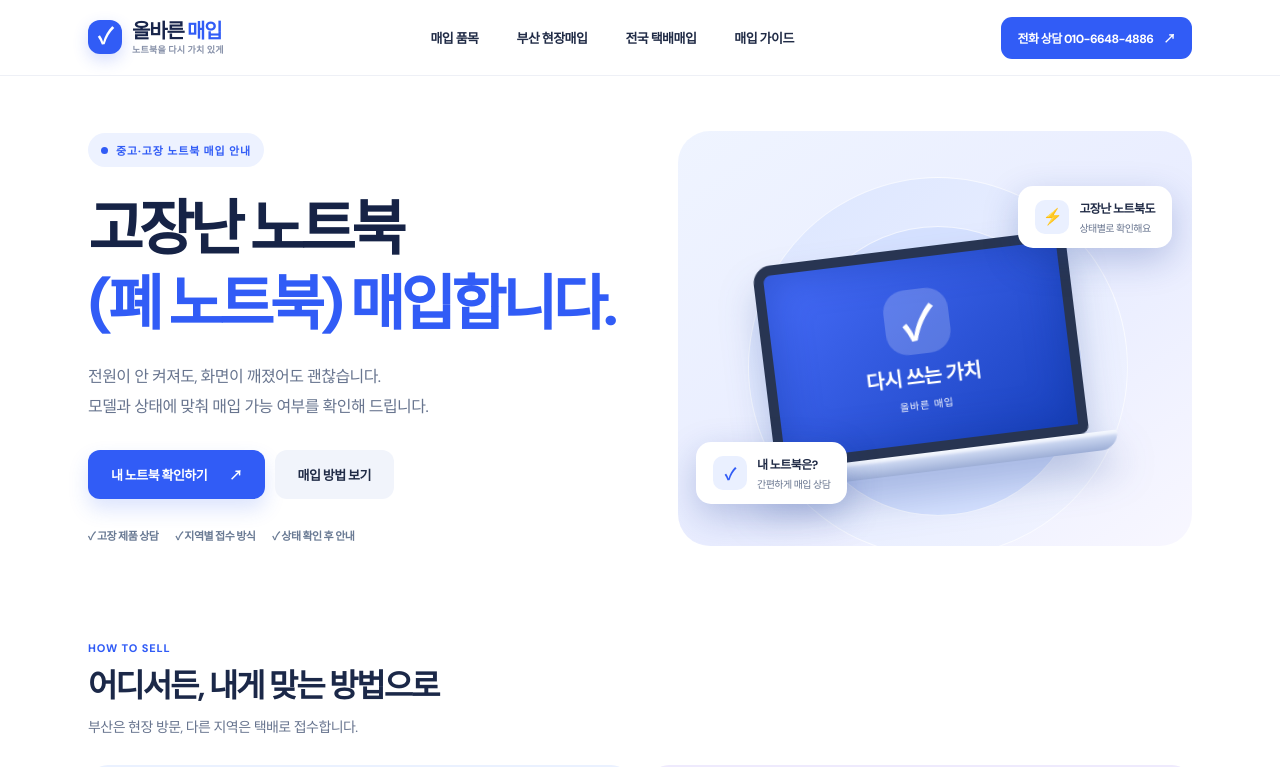
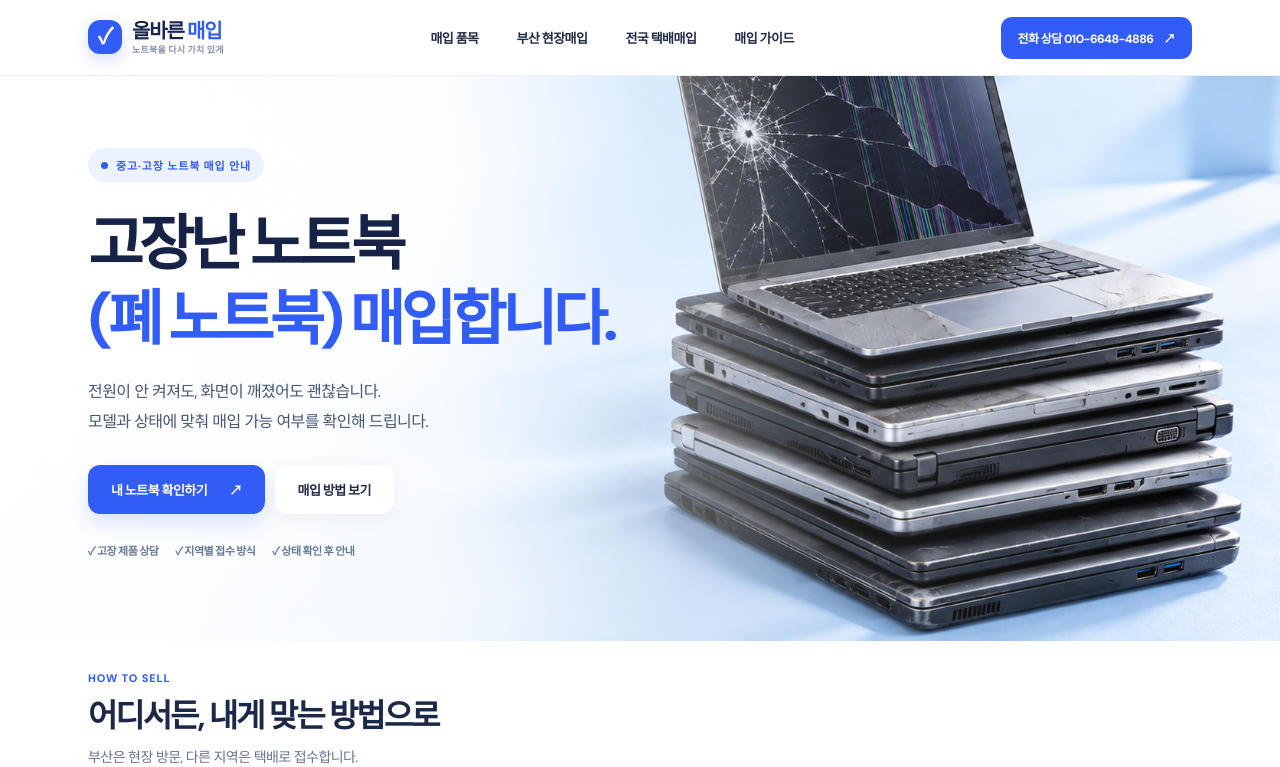
Before and after one commit to cms459800-wq/olbareun-laptop, a Next.js app: page / in a window 1280 px wide. Shown: the top 767 px of the page. Built offline with nearby package versions, Linux system fonts and the light colour scheme; no server answers.

Commit message:
Use uploaded laptop stack photo as main hero background

```diff
--- a/src/app/page.tsx
+++ b/src/app/page.tsx
@@ -19,7 +19,7 @@ const conditionIcons={
 } as const;
 
 export default function Home(){return <main>
-  <section className="hero shell"><div className="hero-copy"><div className="eyebrow"><span className="dot"/> 중고·고장 노트북 매입 안내</div><h1>고장난 노트북<br/><em>(폐 노트북) 매입합니다.</em></h1><p>전원이 안 켜져도, 화면이 깨졌어도 괜찮습니다.<br/>모델과 상태에 맞춰 매입 가능 여부를 확인해 드립니다.</p><div className="hero-actions"><Link className="button primary" href="#estimate">내 노트북 확인하기 <span>↗</span></Link><Link className="button light" href="#how">매입 방법 보기</Link></div><div className="hero-trust"><span>✓ 고장 제품 상담</span><span>✓ 지역별 접수 방식</span><span>✓ 상태 확인 후 안내</span></div></div><div className="hero-art" aria-label="노트북 매입 방식 안내"><div className="orb orb-one"/><div className="orb orb-two"/><div className="laptop"><div className="screen"><div className="screen-check">✓</div><strong>다시 쓰는 가치</strong><span>올바른 매입</span></div><div className="keyboard"/></div><div className="float-card card-top"><span>⚡</span><div><b>고장난 노트북도</b><small>상태별로 확인해요</small></div></div><div className="float-card card-bottom"><span>✓</span><div><b>내 노트북은?</b><small>간편하게 매입 상담</small></div></div></div></section>
+  <section className="hero-photo"><Image className="hero-background-image" src="/uploads/hero-laptop.png" alt="" fill priority sizes="100vw"/><div className="hero shell"><div className="hero-copy"><div className="eyebrow"><span className="dot"/> 중고·고장 노트북 매입 안내</div><h1>고장난 노트북<br/><em>(폐 노트북) 매입합니다.</em></h1><p>전원이 안 켜져도, 화면이 깨졌어도 괜찮습니다.<br/>모델과 상태에 맞춰 매입 가능 여부를 확인해 드립니다.</p><div className="hero-actions"><Link className="button primary" href="#estimate">내 노트북 확인하기 <span>↗</span></Link><Link className="button light" href="#how">매입 방법 보기</Link></div><div className="hero-trust"><span>✓ 고장 제품 상담</span><span>✓ 지역별 접수 방식</span><span>✓ 상태 확인 후 안내</span></div></div></div></section>
   <section className="shell routes" id="how"><div className="section-head"><div><span className="kicker">HOW TO SELL</span><h2>어디서든, 내게 맞는 방법으로</h2><p>부산은 현장 방문, 다른 지역은 택배로 접수합니다.</p></div></div><div className="route-grid"><Link href="/busan" className="route-card busan-card"><div className="route-icon"><AppIcon name="location" size={30}/></div><div><span className="route-label">BUSAN · ON SITE</span><h3>부산 현장매입</h3><p>부산 16개 구·군에서 방문 가능 여부와 일정을 상담해요.</p><span className="text-link">지역 살펴보기 <b>↗</b></span></div></Link><Link href="/regions" className="route-card shipping-card"><div className="route-icon"><AppIcon name="package" size={30}/></div><div><span className="route-label">NATIONWIDE · DELIVERY</span><h3>전국 택배매입</h3><p>부산 외 지역은 사진으로 먼저 확인하고 택배로 접수해요.</p><span className="text-link">택배 절차 보기 <b>↗</b></span></div></Link></div></section>
   <section className="soft-section" id="conditions"><div className="shell"><div className="section-head split"><div><span className="kicker">WHAT WE BUY</span><h2>이런 상태도 문의해 보세요</h2><p>고장 증상을 선택하면 확인할 내용을 자세히 볼 수 있어요.</p></div><span className="section-aside">최종 매입 가능 여부는 제품 확인 후 결정됩니다.</span></div><div className="condition-grid">{conditions.map(c=><Link href={`/condition/${c.slug}`} className="condition-card" key={c.slug}><span className="condition-icon"><AppIcon name={conditionIcons[c.slug as keyof typeof conditionIcons]}/></span><strong>{c.title}</strong><small>{c.text}</small><span className="arrow">↗</span></Link>)}</div></div></section>
   <section className="shell brand-section"><div className="section-head"><span className="kicker">BRAND GUIDE</span><h2>제조사별로 확인해 보세요</h2><p>모델 확인과 계정 정리 방법을 브랜드별로 안내합니다.</p></div><div className="brand-grid">{brands.map(brand=><Link className="brand-card" href={`/brand/${brand.slug}`} key={brand.slug}><span className="brand-icon" aria-hidden="true">{brand.logoPath?<Image src={brand.logoPath} alt="" width={50} height={50}/>:brand.mark}</span><strong>{brand.name}</strong><small>매입 준비 방법 보기</small><b aria-hidden="true">↗</b></Link>)}</div></section>
```
